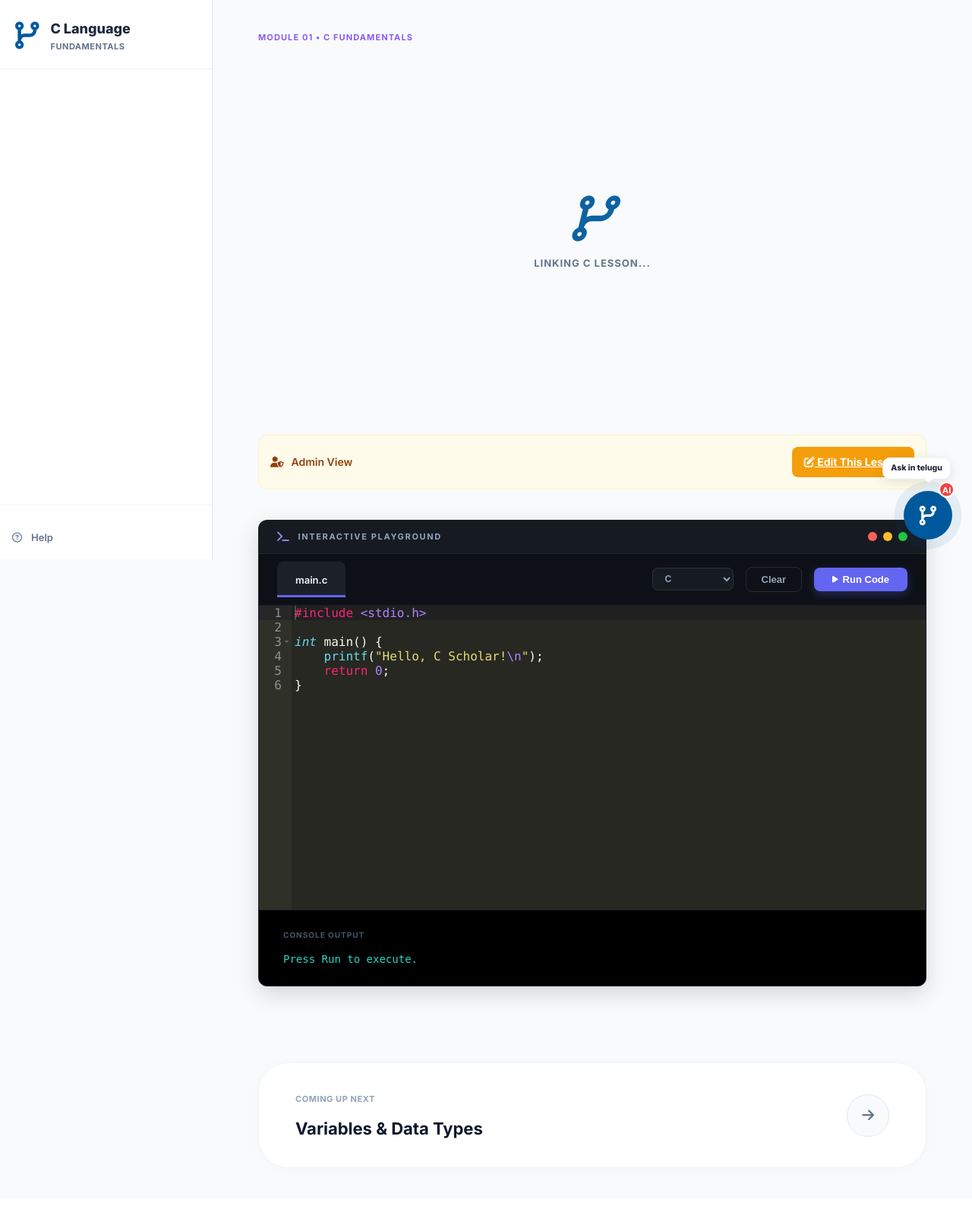
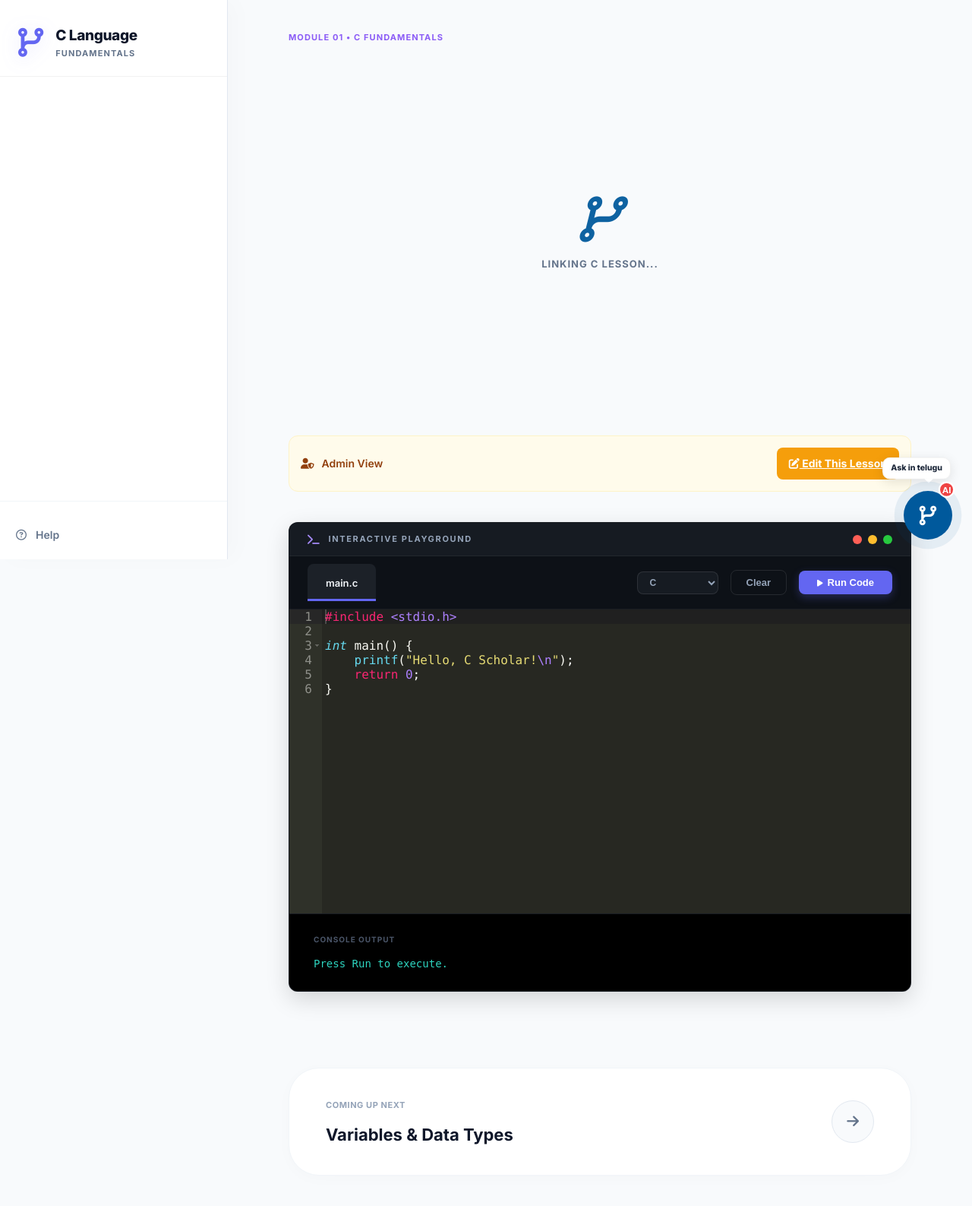
Before and after one commit to mohanracharla46/codenative, a Flask app: page /c.html in a window 1280 px wide. Shown: the part 64-1651 px from the top of the page at 76% size. Before the commit the page ends 1601 px from the top, so only its background shows below. Run offline with Flask 3, Linux system fonts and the light colour scheme; the visitor is signed in with stand-in values (Sample User, id 1); data that the repository does not hold is empty; some libraries are stand-ins or nearby versions.

Commit message:
Improve sidebar padding, alignment, and interactive styling across tutorial pages

```diff
--- a/static/c.css
+++ b/static/c.css
@@ -12,25 +12,26 @@
 
 /* Sidebar - Python Scholar Style */
 .tutorial-sidebar {
-    width: 280px;
+    width: 300px; /* Slightly wider for better breathing room */
     background: #ffffff;
     border-right: 1px solid #e2e8f0;
     position: fixed;
     top: 64px;
     left: 0;
     bottom: 0;
-    padding: 0; /* Changed from padding: 24px 20px */
+    padding: 0;
     z-index: 1100;
     display: flex;
     flex-direction: column;
-    transition: transform 0.3s ease;
+    transition: all 0.3s cubic-bezier(0.4, 0, 0.2, 1);
     overflow: hidden;
+    box-shadow: 10px 0 30px rgba(0,0,0,0.02);
 }
 
 .sidebar-menu {
     flex: 1;
     overflow-y: auto;
-    padding: 10px 20px;
+    padding: 10px 16px; /* Adjusted horizontal padding */
     list-style: none;
     margin: 0;
 }
@@ -51,27 +52,43 @@
 }
 
 .tutorial-sidebar ul li {
-    padding: 12px 16px;
-    margin-bottom: 6px;
-    border-radius: 10px;
-    font-size: 13px;
+    padding: 12px 20px; /* Increased left padding for text */
+    margin-bottom: 8px;
+    border-radius: 12px;
+    font-size: 14px;
     font-weight: 600;
     color: #64748b;
     display: flex;
     align-items: center;
     gap: 12px;
     cursor: pointer;
-    transition: 0.2s;
+    transition: all 0.2s ease;
+    position: relative;
+    border: 1px solid transparent;
 }
 
 .tutorial-sidebar ul li:hover {
-    color: #1e293b;
-    background: #f1f5f9;
+    color: #4f46e5;
+    background: #f8fafc;
+    border-color: #eef2ff;
+    transform: translateX(4px);
 }
 
 .tutorial-sidebar ul li.active {
-    background: #6366f1;
+    background: linear-gradient(135deg, #6366f1, #8b5cf6);
     color: #ffffff;
+    box-shadow: 0 8px 16px rgba(99, 102, 241, 0.2);
+    border-color: rgba(255,255,255,0.1);
+}
+
+.tutorial-sidebar ul li.active::before {
+    content: '';
+    position: absolute;
+    left: 8px;
+    width: 4px;
+    height: 16px;
+    background: white;
+    border-radius: 4px;
 }
 
 .sidebar-footer-nav {
@@ -157,10 +174,10 @@
 
 /* Content Wrapper */
 .tutorial-content {
-    margin-left: 280px;
-    padding: 40px 60px;
-    max-width: 1000px; /* Better reading width */
-    line-height: 1.7;
+    margin-left: 300px;
+    padding: 40px 80px; /* Increased side padding for better reading */
+    max-width: 1100px;
+    line-height: 1.8;
 }
 
 #topicContent {
@@ -487,3 +504,4 @@
         border-radius: 8px;
     }
 }
+.sidebar-header { padding: 32px 24px 20px; border-bottom: 1px solid rgba(0,0,0,0.05); display: flex; align-items: center; gap: 16px; margin-bottom: 12px; } .sidebar-header i { font-size: 38px; color: #6366f1; filter: drop-shadow(0 4px 12px rgba(99, 102, 241, 0.15)); } .sidebar-header h2 { font-size: 19px; font-weight: 800; margin: 0; color: #0f172a; letter-spacing: -0.02em; } .sidebar-header p { font-size: 11px; margin: 0; color: #64748b; text-transform: uppercase; letter-spacing: 0.1em; font-weight: 700; }
--- a/templates/c.html
+++ b/templates/c.html
@@ -76,11 +76,11 @@
             <i class="fas fa-times"></i>
         </button>
 
-        <div class="sidebar-header" style="padding: 24px 20px 20px; border-bottom: 1px solid rgba(0,0,0,0.05); display: flex; align-items: center; gap: 15px; margin-bottom: 10px;">
-            <i class="fas fa-code-branch" style="font-size: 36px; color: #00599c;"></i>
+        <div class="sidebar-header">
+            <i class="fas fa-code-branch"></i>
             <div>
-                <h2 style="font-size: 18px; font-weight: 800; margin: 0; color: var(--text-primary);">C Language</h2>
-                <p style="font-size: 11px; margin: 0; color: #64748b; text-transform: uppercase; letter-spacing: 0.5px; font-weight: 700;">Fundamentals</p>
+                <h2>C Language</h2>
+                <p>Fundamentals</p>
             </div>
         </div>
 
```
Also changed, not shown: templates/java.html (+4 -4 lines), templates/js.html (+4 -4 lines), templates/python.html (+4 -4 lines), templates/web.html (+4 -4 lines).
